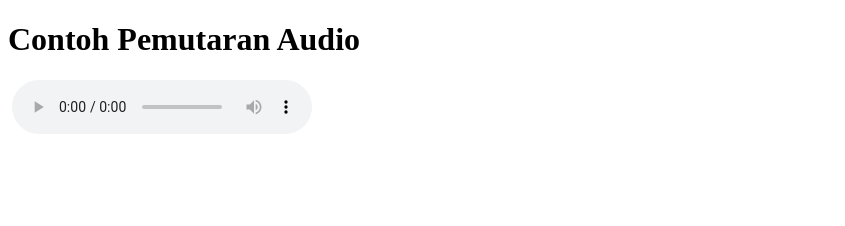
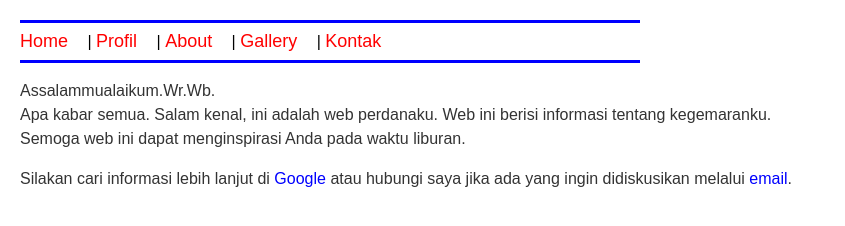
Before and after one commit to Torrayz/tripujiantorotugas, a plain HTML site: page index.html in a window 1280 px wide. Shown: the whole page, without its empty margins (0-845 px from the left). Drawn offline with Linux system fonts and the light colour scheme.

Commit message:
tugaspmrogr

```diff
--- a/index.html
+++ b/index.html
@@ -2,19 +2,69 @@
 <html lang="id">
 <head>
     <meta charset="UTF-8">
-    <meta name="viewport" content="width=device-width, initial-scale=1.0">
-    <title>Audio</title>
+    <title>Contoh Hyperlink</title>
+    <style>
+        body {
+            font-family: Arial, sans-serif;
+            margin: 20px;
+        }
+
+        hr {
+            border: none;
+            border-top: 3px solid blue;
+            width: 50%;
+            margin-left: 0;
+        }
+
+        nav a {
+            color: red;
+            text-decoration: none;
+            font-size: 18px;
+            margin-right: 15px;
+        }
+
+        nav a:hover {
+            text-decoration: underline;
+        }
+
+        .content {
+            font-size: 16px;
+            color: #333;
+            line-height: 1.5;
+        }
+
+        .content a {
+            color: blue;
+            text-decoration: none;
+        }
+
+        .content a:hover {
+            text-decoration: underline;
+        }
+    </style>
 </head>
 <body>
-    <h1>Contoh Pemutaran Audio</h1>
 
+    <hr>
 
-    <embed src="Billie Eilish - Happier Than Ever.mp3" width="300" height="50" autoplay="false" hidden="false" loop="false" volume="0.8">
+    <nav>
+        <a href="home.html">Home</a> |
+        <a href="profil.html">Profil</a> |
+        <a href="about.html">About</a> |
+        <a href="galery.html">Gallery</a> |
+        <a href="kontak.html">Kontak</a>
+    </nav>
 
+    <hr>
 
-    <audio controls>
-        <source src="Billie Eilish - Happier Than Ever.mp3" type="audio/mpeg">
-        Browser Anda tidak mendukung tag audio.
-    </audio>
+    <div class="content">
+        <p>Assalammualaikum.Wr.Wb.<br>
+        Apa kabar semua. Salam kenal, ini adalah web perdanaku. Web ini berisi informasi tentang kegemaranku. <br>
+        Semoga web ini dapat menginspirasi Anda pada waktu liburan.</p>
+
+        <p>Silakan cari informasi lebih lanjut di <a href="http://www.google.com" target="_blank">Google</a> atau
+        hubungi saya jika ada yang ingin didiskusikan melalui <a href="mailto:tripujiantoro@gmail.com">email</a>.</p>
+    </div>
+
 </body>
 </html>
```
Also changed, not shown: about.html (added, +12 -0 lines), galery.html (added, +16 -0 lines), home.html (added, +12 -0 lines), kontak.html (added, +13 -0 lines), profil.html (added, +13 -0 lines).
